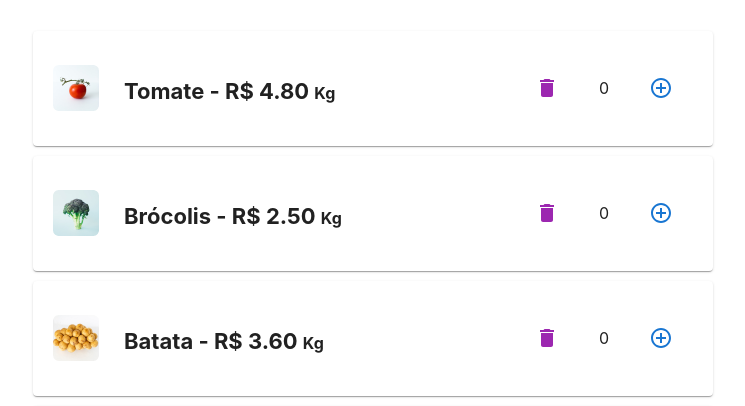
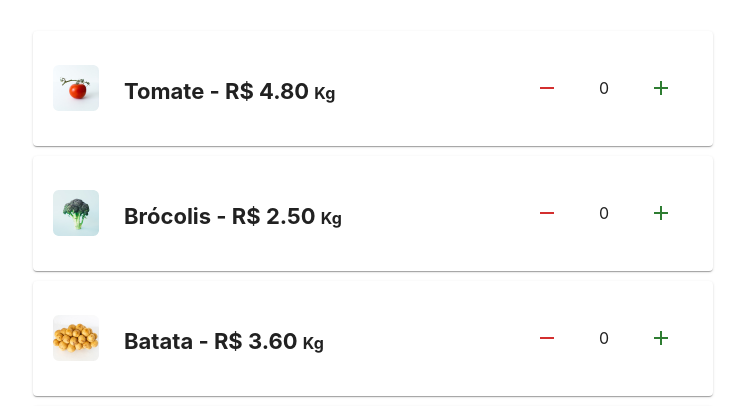
Before and after one commit to thalya-codes/curso-react-gerenciamento-de-estados-globais-com-context-api, a React (Create React App) app: page /feira in a window 1280 px wide. Shown: the part 366-772 px from the top of the page, without its empty margins (287-1032 px from the left). Built offline with nearby package versions, Linux system fonts and the light colour scheme.

Commit message:
corrigi ícones do componente Produto

```diff
--- a/src/components/Produto/index.js
+++ b/src/components/Produto/index.js
@@ -1,6 +1,6 @@
 import { memo } from 'react';
-import AddCircleOutlineIcon from '@mui/icons-material/AddCircleOutline';
-import DeleteIcon from '@mui/icons-material/Delete';
+import AddIcon from '@mui/icons-material/Add';import DeleteIcon from '@mui/icons-material/Delete';
+import RemoveIcon from '@mui/icons-material/Remove';
 import { Container } from './style';
 import { Button } from '@mui/material';
 import { useCarrinhoContext } from 'common/hooks/useCarrinhoContext';
@@ -33,16 +33,16 @@ function Produto({
         </div>
         <div>
           <Button
-            color="secondary"
+            color="error"
             onClick={() => lidarComARemocaoDoProduto(id)}
           >
-            <DeleteIcon />
+            <RemoveIcon />
           </Button>
 
           <span>{produtoNoCarrinho?.unidade || unidade}</span>
 
-          <Button onClick={() => adicionarNovoProduto({ id, nome, foto, valor, unidade }, 1)}>
-            <AddCircleOutlineIcon />
+          <Button color="success" onClick={() => adicionarNovoProduto({ id, nome, foto, valor, unidade }, 1)}>
+            <AddIcon />
           </Button>
         </div>
       </Container>
```
